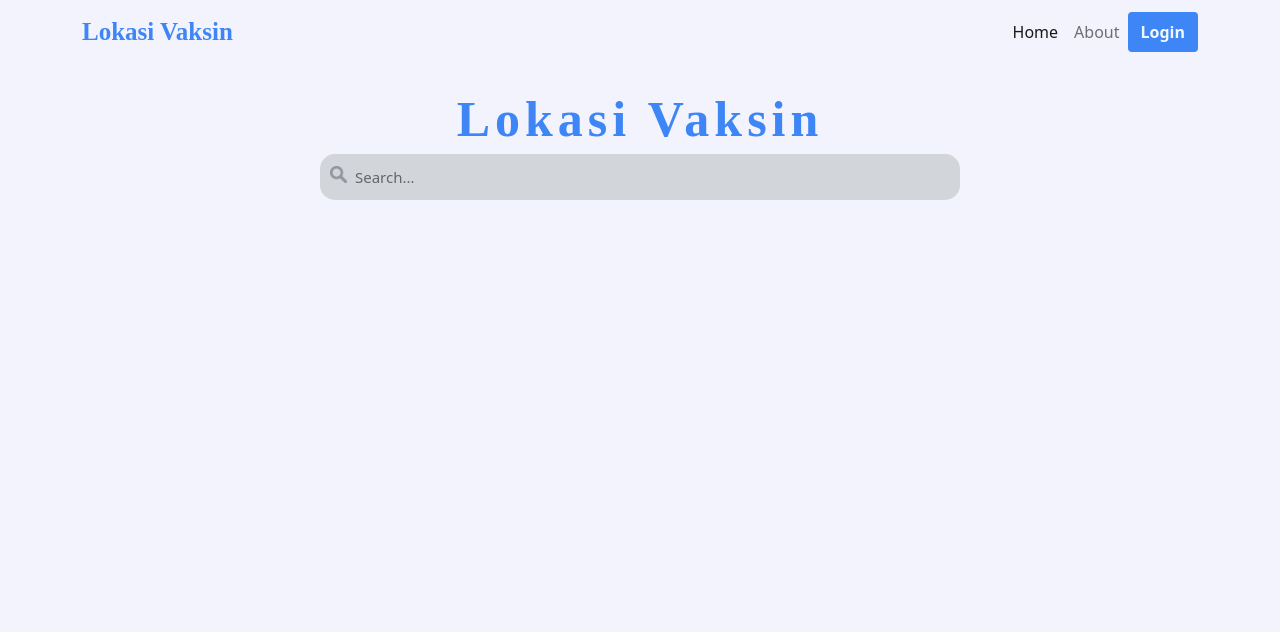
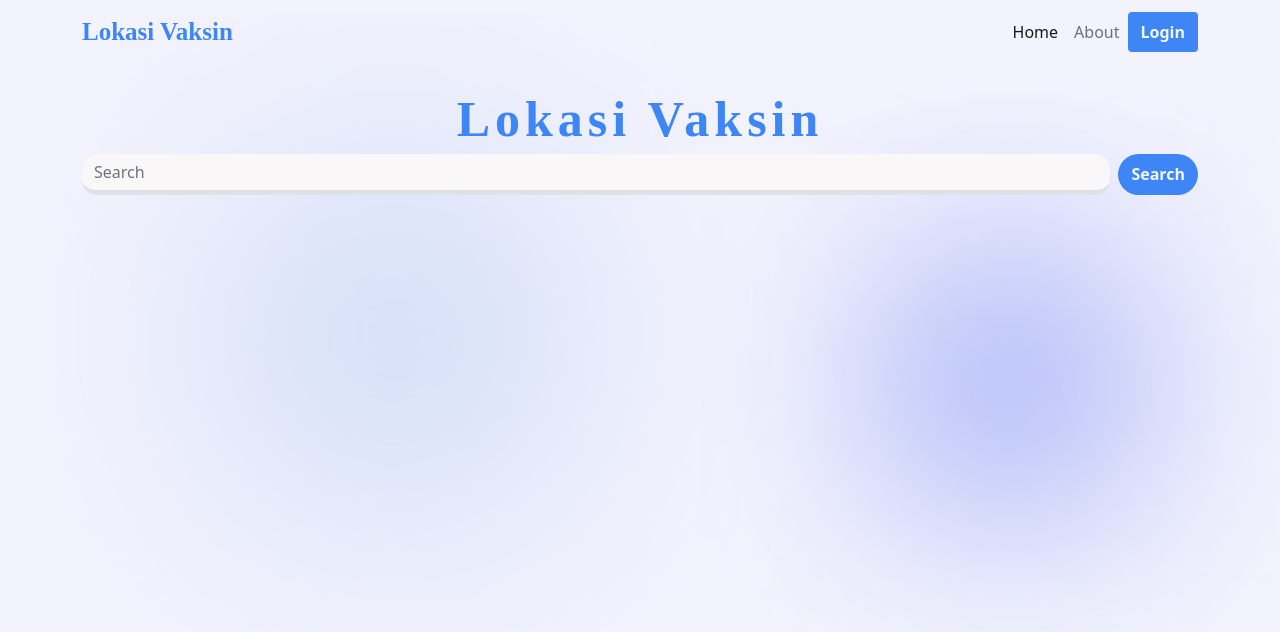
Before and after one commit to RamaAlqdri/lokasivaksin.github.io, a plain HTML site: page index.html in a window 1280 px wide. Drawn offline with nearby package versions, Linux system fonts and the light colour scheme.

Commit message:
menambah dekorasi bg

```diff
--- a/index.html
+++ b/index.html
@@ -11,6 +11,8 @@
 
   <body>
     <!-- Navbar -->
+
+    <!-- <svg class="topdec" xmlns="http://www.w3.org/2000/svg" viewBox="0 0 1440 320"><path fill="#ffff" fill-opacity="1" d="M0,64L40,85.3C80,107,160,149,240,165.3C320,181,400,171,480,149.3C560,128,640,96,720,106.7C800,117,880,171,960,165.3C1040,160,1120,96,1200,85.3C1280,75,1360,117,1400,138.7L1440,160L1440,320L1400,320C1360,320,1280,320,1200,320C1120,320,1040,320,960,320C880,320,800,320,720,320C640,320,560,320,480,320C400,320,320,320,240,320C160,320,80,320,40,320L0,320Z"></path></svg> -->
     <section id="Navbar">
       <nav class="navbar navbar-expand-lg navbar-light" style='background-color : #63b9d800'>
         <div class="container-md">
@@ -34,9 +36,13 @@
       <h2 class="title1">Lokasi Vaksin</h2>
     </a>
     <div>
-      <form class="search">
+      <!-- <form class="search">
         <input
           class="pencarian" type="text" name="Search" placeholder="Search..."/>
+      </form> -->
+      <form class="d-flex container-md">
+        <input class="form-control me-2 border-bottom border-5" type="search" placeholder="Search" aria-label="Search">
+        <button class="btn" style="background-color:#3E86F6; border-radius: 50px; color:aliceblue"type="submit">Search</button>
       </form>
     </div>
     <script src="https://cdn.jsdelivr.net/npm/bootstrap@5.0.2/dist/js/bootstrap.bundle.min.js" integrity="sha384-MrcW6ZMFYlzcLA8Nl+NtUVF0sA7MsXsP1UyJoMp4YLEuNSfAP+JcXn/tWtIaxVXM" crossorigin="anonymous"></script>
--- a/style.css
+++ b/style.css
@@ -3,12 +3,32 @@ a:link {
 }
 body{
   background-color: #F3F3FD;
+  background-image:url(asset/bg.png);
+  background-repeat: no-repeat;
+  background-position: 10px 12px;
+  background-size: 100%;
 }
+/* .topdec{
+  position: absolute;
+  -moz-transform: scaleY(-1);
+  -o-transform: scaleY(-1);
+  -webkit-transform: scaleY(-1);
+  transform: scaleY(-1);
+  filter: FlipV;
+  -ms-filter: "FlipV";
+  z-index: -1;
+} */
 .btn{
   font-weight: bold;
 }
 .navbar-brand{
   font-size: 25px;
+}
+.form-control{
+  background-color: #F9F7F7;
+  border-radius: 15px;
+  border:none;
+
 }
 .title1 {
   margin-top: 25px;
@@ -22,7 +42,7 @@ body{
   letter-spacing: 5px;
 }
 
-.pencarian {
+/* .pencarian {
   background-image: url(asset/search.png);
   background-repeat: no-repeat;
   background-position: 10px 12px;
@@ -37,7 +57,7 @@ body{
 
   /* justify-content: center; */
 }
-.pencarian:focus {
+/* .pencarian:focus {
   outline: none;
 }
 ::placeholder {
@@ -46,8 +66,8 @@ body{
 }
 .search {
   display: flex;
-  justify-content: center;
-}
+  justify-content: center; */
+} */
 .login_body {
   background-image: url(asset/Login_BG.jpg);
   background-repeat: no-repeat;
```
Also changed, not shown: asset/bg.png (added).
